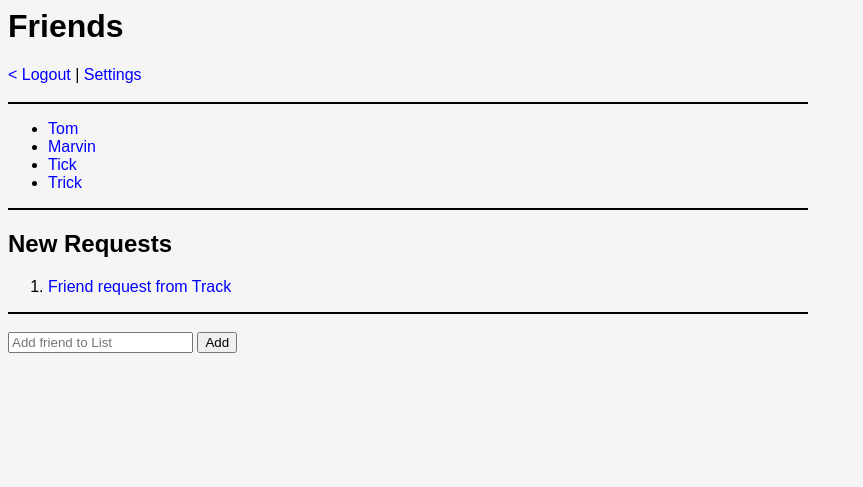
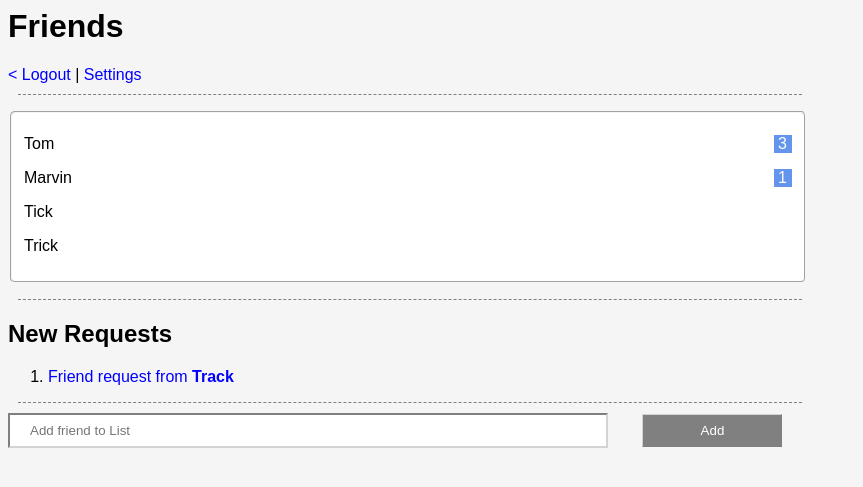
Before and after one commit to HeiligeMeier/Web, a PHP site: page /friends.html in a window 1280 px wide. Shown: the top 487 px of the page, without its empty margins (0-863 px from the left). Run offline with PHP 8.4, Linux system fonts and the light colour scheme.

Commit message:
friends, login, logout in css

```diff
--- a/Testat2/friends.html
+++ b/Testat2/friends.html
@@ -1,39 +1,40 @@
 <html>
     <head>
-        <title>Friendlist</title>
+        <title>Friends</title>
         <link rel="stylesheet" type="text/css" href="style.css">
     </head>
     <body>
         <h1>Friends</h1>
         <a href="logout.html"> &lt; Logout</a> |
-        <a href="settings.html"> Settings</a> <br> <br>
-        <div style="border: 1px solid;"></div>
+        <a href="settings.html"> Settings</a> <br>
+        <div class="horizontal_dotted_line"></div>
         <p>
             <!-- Freundesliste a-->
-            <ul>
-                <li> <a href="chat.html">Tom</a> </li>
-                <li> <a href="chat.html">Marvin</a> </li>
-                <li> <a href="chat.html">Tick</a> </li>
-                <li> <a href="chat.html">Trick</a> </li>
-            </ul>
+            <fieldset class="fsfriends">
+                <ul class="listfriends">
+                    <p class="pfriends" id="p1friends"><li> <a id="afr" href="chat.html">Tom</a>
+                        <span class="listspanfriend" id="listspan1friend">3</span></li></p>
+                    <p class="pfriends" id="p2friends"><li> <a id="afr" href="chat.html">Marvin</a>
+                        <span class="listspanfriend" id="listspan2friend">1</span> </li></p>
+                    <p class="pfriends" id="p3friends"><li> <a id="afr" href="chat.html">Tick</a> </li></p>
+                    <p class="pfriends" id="p4friends"><li> <a id="afr" href="chat.html">Trick</a> </li></p>
+                </ul>
+            </fieldset>
         </p>
-
-        <div style="border: 1px solid;"></div>
+        <div class="horizontal_dotted_line"></div>
 
         <!-- Freundesanfragen -->
         <h2>New Requests</h2>
-        <ul style="list-style-type:decimal">
-            <li><a href="">Friend request from Track</a></li>
-        </ul>
-
-        <div style="border: 1px solid;"></div>
+        <ol style="list-style-type:decimal">
+            <li><a href="" id="lifriends">Friend request from <span id="spanfriends">Track</span></a></li>
+        </ol>
+        <div class="horizontal_dotted_line"></div>
 
         <!-- Freund hinzufügen -->
-        <br>
         <form action="">
-            <input type="text" id="AddFriend"
+            <input type="text" id="addfriend"
                 name="AddFriend" placeholder="Add friend to List">
-            <Button>Add</Button>
+            <Button id="addbutton">Add</Button>
         </form>
     </body>
 </html>
--- a/Testat2/style.css
+++ b/Testat2/style.css
@@ -201,27 +201,25 @@ display: flow-root;}
 /*-------------------------------------*/
 /* Login*/
 .usernamelogin, .passwordlogin {
+    border-color: lightgrey;
+    border-width: 2px;
     padding: 4px;
-    border-radius: 0%;
-    border-width: 2px;
-    border-color: lightgrey
 }
 #h1Login {
     text-align: center;
 }
 .imageLogin {
     display: block;
-    margin-left: auto;
-    margin-right: auto;
+    margin: auto;
     border-radius: 50%;
 }
 .fieldsetLogin {
     border-color:lightgrey;
+    background-color: white;
     border-width: medium;
     border-style: dotted;
-    width: 650px;
+    width: 520px;
     margin: auto;
-    background-color: white;
 }
 .labellogin {
     display: inline-block;
@@ -229,14 +227,79 @@ display: flow-root;}
     width: 280px;
     padding: 10px;
 }
-.legendlogin {
-    text-align: left;
+.logbutton {
+    text-align: center;
+    padding: 10px 15px 10px 15px;
+    border-width: thin;
+    border-color: lightgrey;
+    color: white;
+
+    margin: auto;
 }
-.
+.divbutlog {
+    text-align: center;
+    padding-top: 1em;
+}
+#logbuttonreg {
+    background-color: grey;
+}
+#logbuttonlog {
+    background-color: royalblue;
+}
+
 /*-------------------------------------*/
 /* Logout*/
-
-
+.imagelogout {
+    display: block;
+    margin: auto;
+    border-radius: 50%;
+}
+#h1logout, #plogout, .logoutdiv {
+    text-align: center;
+}
 
 /*-------------------------------------*/
 /* friends*/
+.listfriends {
+    list-style-type: none;
+    list-style-position: inside;
+    padding-left: 0px;
+}
+.pfriends {
+    text-align: left;
+}
+.fsfriends {
+    background-color: white;
+    border-color: whitesmoke;
+    border-radius: 5px;
+}
+#addbutton {
+    color: white;
+    background-color: grey;
+    border-color: lightgrey;
+    border-width: thin;
+    padding: 8px 25px 8px 25px;
+    margin: 0px 0px 0px 30px;
+    width: 17.5%;
+}
+#spanfriends {
+    font-weight: bold;
+}
+#addfriend {
+    width: 75%;
+    padding: 8px;
+    padding-left: 20px;
+    border-radius: 0%;
+    border-width: 2px;
+    border-color: lightgrey
+}
+.listspanfriend {
+    float: right;
+    padding-right: 5px;
+    background-color: cornflowerblue;
+    color: white;
+    padding-left: 4px;
+}
+fieldset > ul > li > a {
+    color: black;
+}
```
Also changed, not shown: Testat2/login.html (+6 -6 lines), Testat2/logout.html (+6 -5 lines).
